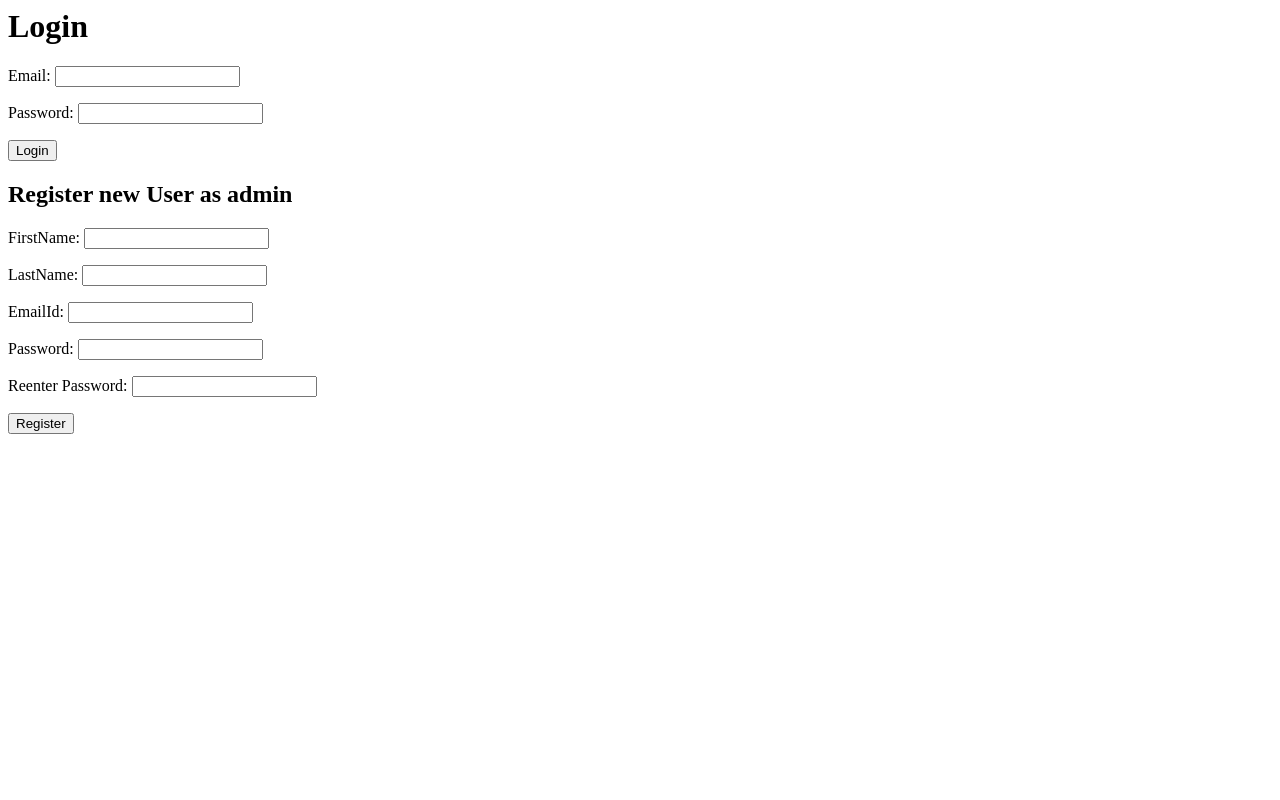
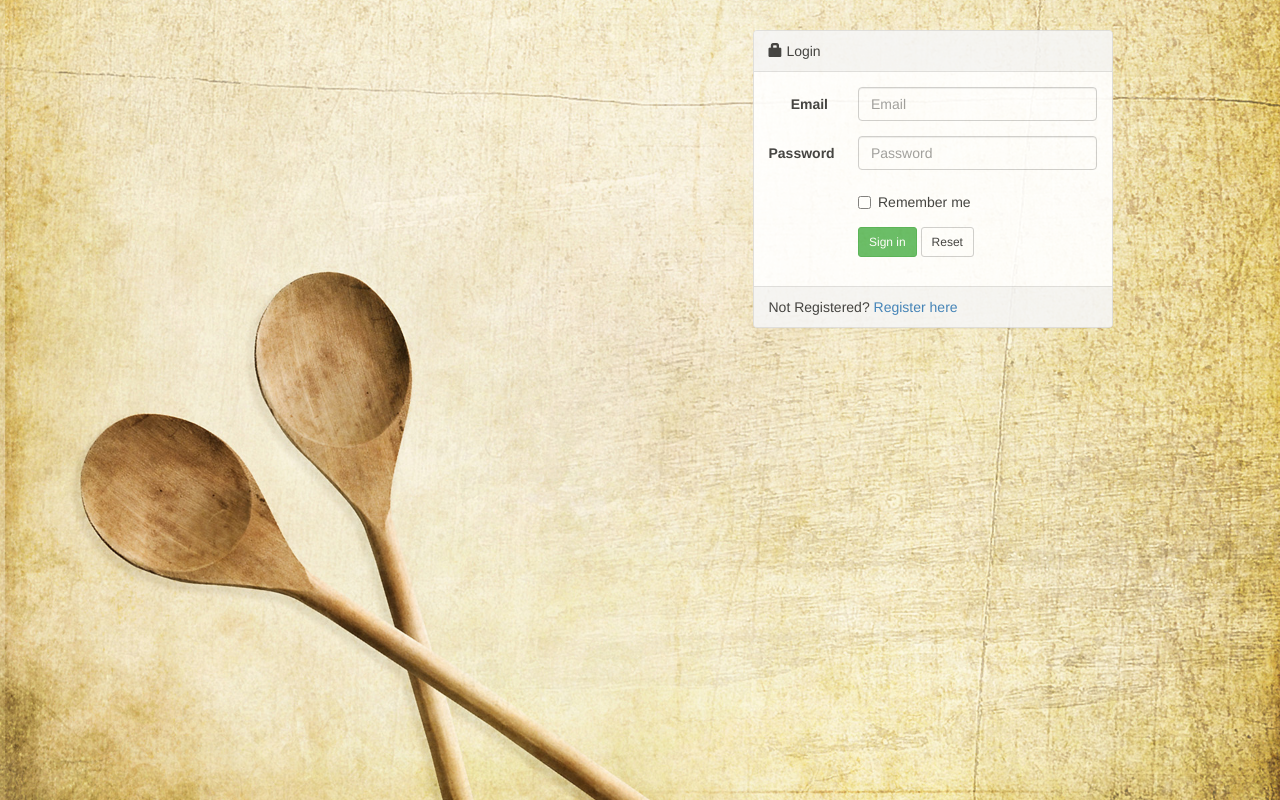
Before and after one commit to mounikamoparthi/PradsKitchen, a Django app: page /admin/ in a window 1280 px wide. Run offline with Django 3.2, Linux system fonts and the light colour scheme; parts of the project's set-up code (start-up, migrations or seed data) failed here and were passed over; some libraries are stand-ins or nearby versions.

Commit message:
Did the admin validations and working on styling

```diff
--- /dev/null
+++ b/apps/recipeadmin/static/recipeadmin/css/login.css
@@ -0,0 +1,46 @@
+body {
+  background: url('images/Rustic-background.jpg') no-repeat center center fixed;
+  -webkit-background-size: cover;
+  -moz-background-size: cover;
+  -o-background-size: cover;
+  background-size: cover;
+}
+
+.panel-default {
+opacity: 0.9;
+margin-top:30px;
+}
+.form-group.last { margin-bottom:0px; }
+.social-login{
+	text-align:center;
+	font-size:12px;
+}
+.social-login p{
+	margin:15px 0;
+}
+.social-login ul{
+	margin:0;
+	padding:0;
+	list-style-type:none;
+}
+.social-login ul li{
+	width:33%;
+	float:left;
+    clear:fix;
+}
+.social-login ul li a{
+	font-size:13px;
+	color:#fff;
+	text-decoration:none;
+	padding:10px 0;
+	display:block;
+}
+.social-login ul li:nth-child(1) a{
+	background:#3b5998;
+}
+.social-login ul li:nth-child(2) a{
+	background:#e74c3d;
+}
+.social-login ul li:nth-child(3) a{
+    background:#3698d9;
+}
--- a/apps/recipeadmin/templates/recipeadmin/login.html
+++ b/apps/recipeadmin/templates/recipeadmin/login.html
@@ -1,49 +1,73 @@
 <html>
     <head>
        <title>Admin Login</title>
+       {% load staticfiles %}
+        <link rel="stylesheet" href="{% static 'recipeadmin/css/login.css' %}">
+        <link rel="stylesheet" href="https://maxcdn.bootstrapcdn.com/bootstrap/3.3.7/css/bootstrap.min.css" integrity="sha384-BVYiiSIFeK1dGmJRAkycuHAHRg32OmUcww7on3RYdg4Va+PmSTsz/K68vbdEjh4u" crossorigin="anonymous">
+    </head>
 
 
-    </head>
+
     <body>
-         <h1> Login </h1>
-        <form action="{% url 'recipeadmin:new_path' %}" method ="post">
-        {% csrf_token %}
-            <p>
-            <label for="email">Email:</label>
-            <input type="text" id ="email" name="email"
-            </p><p>
-            <label for="password">Password:</label>
-            <input type="password" id ="password" name="password"
-            </p><p>
 
-            <input  type="submit" value="Login">
-            </p>
-        </form>
-        <h2> Register new User as admin </h2>
-        <form action= "{% url 'recipeadmin:register'%}" method ="post">
-        {% csrf_token %}
-        <p>
-        <label for="first_name">FirstName:</label>
-        <input type="text" id ="firstname" name="first_name">
-        </p>
-        <p>
-        <label for="last_name">LastName:</label>
-        <input type="text" id ="lastname" name="last_name">
-        </p>
-        <p>
-        <label for="emailid">EmailId:</label>
-        <input type="text" id ="emailid" name="emailid">
 
-        </p><p>
-        <label for="password">Password:</label>
-        <input type="password" id ="password" name="password">
-        </p>
-        <p>
-        <label for="reenterpassword">Reenter Password:</label>
-        <input type="password" id ="password" name="reenterpassword">
-        </p><p>
-        <input  type="submit" value="Register">
-        </form>
+<div class="container">
+    <div class="row">
+        <div class="col-md-4 col-md-offset-7">
+            <div class="panel panel-default">
+                <div class="panel-heading">
+                    <span class="glyphicon glyphicon-lock"></span> Login</div>
+                <div class="panel-body">
+                     <div class = "errormessages">
+          {% if messages %}
+            <ul class="messages">
+                {% for message in messages %}
 
+                <li{% if message.tags %} class="{{ message.tags }}"{% endif %}><strong>{{ message|escape }}</strong></li>
+                {% endfor %}
+            </ul>
+        {% endif %}
+        </div>
+                    <form class="form-horizontal" action="{% url 'recipeadmin:login_path' %}" method ="post" role="form">
+                     {% csrf_token %}
+                        <div class="form-group">
+                        <label for="emailid" class="col-sm-3 control-label">
+                            Email</label>
+                        <div class="col-sm-9">
+                            <input type="email" class="form-control" id="emailid" name = "emailid" placeholder="Email" required>
+                        </div>
+                    </div>
+                    <div class="form-group">
+                        <label for="password" class="col-sm-3 control-label">
+                            Password</label>
+                        <div class="col-sm-9">
+                            <input type="password" class="form-control" id="password" name = "password" placeholder="Password" required>
+                        </div>
+                    </div>
+                    <div class="form-group">
+                        <div class="col-sm-offset-3 col-sm-9">
+                            <div class="checkbox">
+                                <label>
+                                    <input type="checkbox"/>
+                                    Remember me
+                                </label>
+                            </div>
+                        </div>
+                    </div>
+                    <div class="form-group last">
+                        <div class="col-sm-offset-3 col-sm-9">
+                            <button type="submit" class="btn btn-success btn-sm">
+                                Sign in</button>
+                                 <button type="reset" class="btn btn-default btn-sm">
+                                Reset</button>
+                        </div>
+                    </div>
+                    </form>
+                </div>
+                <div class="panel-footer">
+                    Not Registered? <a href="{% url 'recipeadmin:login_path' %}">Register here</a></div>
+
+    </div>
+</div>
     </body>
 </html>
--- a/apps/recipeadmin/urls.py
+++ b/apps/recipeadmin/urls.py
@@ -2,7 +2,9 @@ from django.conf.urls import url
 from .import views
 app_name = 'recipeadmin'
 urlpatterns = [
-    url(r'^$', views.login, name = "login_path"),
+    url(r'^$', views.index, name = "index_path"),
+    url(r'^login$', views.login, name = "login_path"),
+    url(r'^register$', views.registration, name = "reg_path"),
     url(r'^new$', views.new, name = "new_path"),
     url(r'^create$', views.create, name = "create_path")
 ]
--- a/apps/recipeadmin/views.py
+++ b/apps/recipeadmin/views.py
@@ -3,17 +3,43 @@ from __future__ import unicode_literals
 
 from django.shortcuts import render,redirect
 from django.core.urlresolvers import reverse
+from django.contrib import messages
+from .models import User
 from ..recipe.models import Recipes, Mix, Category
 import json
 import re
 
+def index(request):
+    return render(request,'recipeadmin/login.html')
 
 # Create your views here.
 def login(request):
-    return render(request, 'recipeadmin/login.html')
+    result = User.objects.loginval(request.POST)
+    if not result['status']:
+        for error in result['errors']:
+            messages.error(request,error)
+        return redirect(reverse('recipeadmin:index_path'))
+    else:
+        # messages.success(request,"Successful")
+        request.session['emailid'] = result['user'].emailid
+        request.session['first_name'] = result['user'].first_name
+        request.session['user_id'] = result['user'].id
+        print result['user'].emailid
+        return render(request,'recipeadmin/register.html')
+
+def registration(request):
+    result = User.objects.register(request.POST)
+    if not result['status']:
+        for error in result['errors']:
+            messages.error(request,error)
+            return render(request,'recipeadmin/register.html')
+    else:
+        # messages.success(request,"Successful")
+        return redirect(reverse('recipeadmin:new_path'))
+
+
 
 def new(request):
-    print request.POST['email']
 
     context = {
         'categories': Category.objects.all(),
```
Also changed, not shown: apps/recipeadmin/models.py (+64 -2 lines), apps/recipeadmin/static/recipeadmin/css/register.css (added, +15 -0 lines), apps/recipeadmin/templates/recipeadmin/register.html (added, +73 -0 lines), apps/recipeadmin/migrations/0001_initial.py (added), apps/recipeadmin/static/recipeadmin/css/images/Rustic-background.jpg (added), apps/recipeadmin/static/recipeadmin/css/images/background_app-600x400.jpg (added), db.sqlite3, 4 other files.
